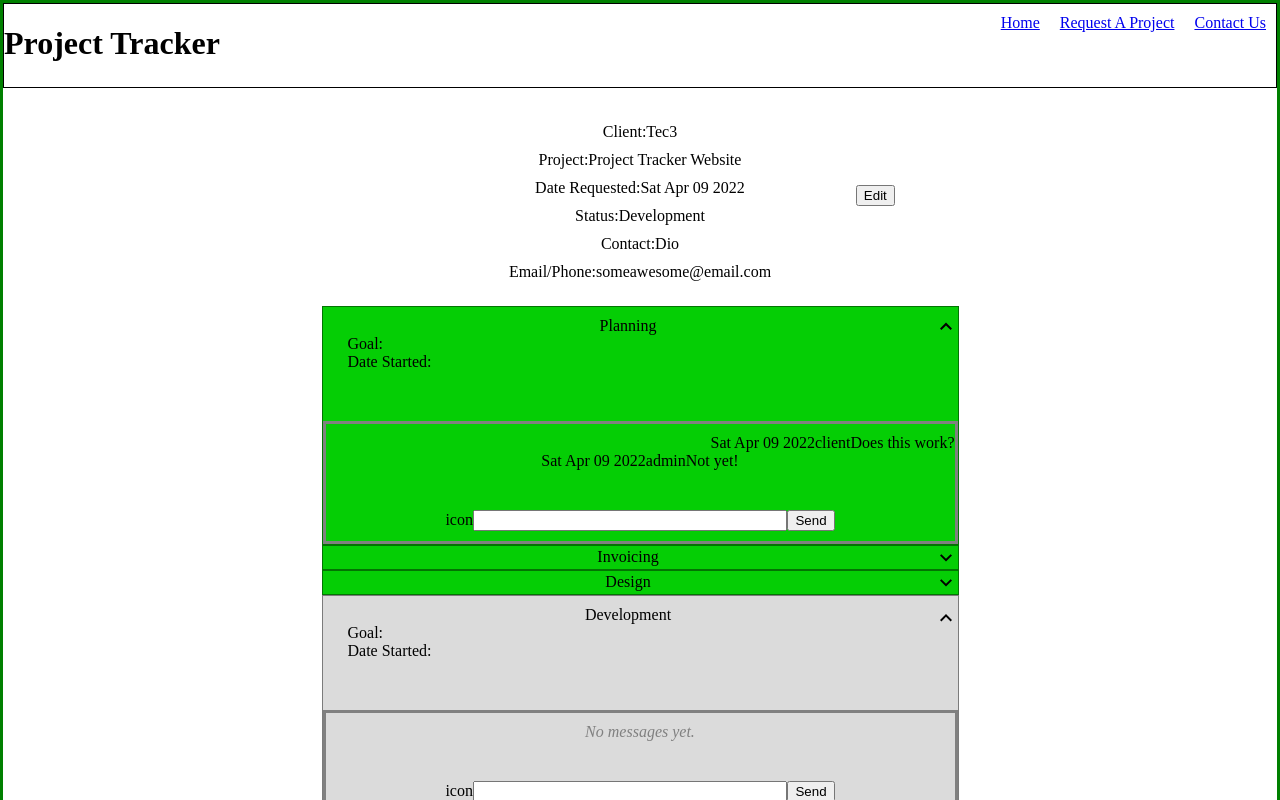
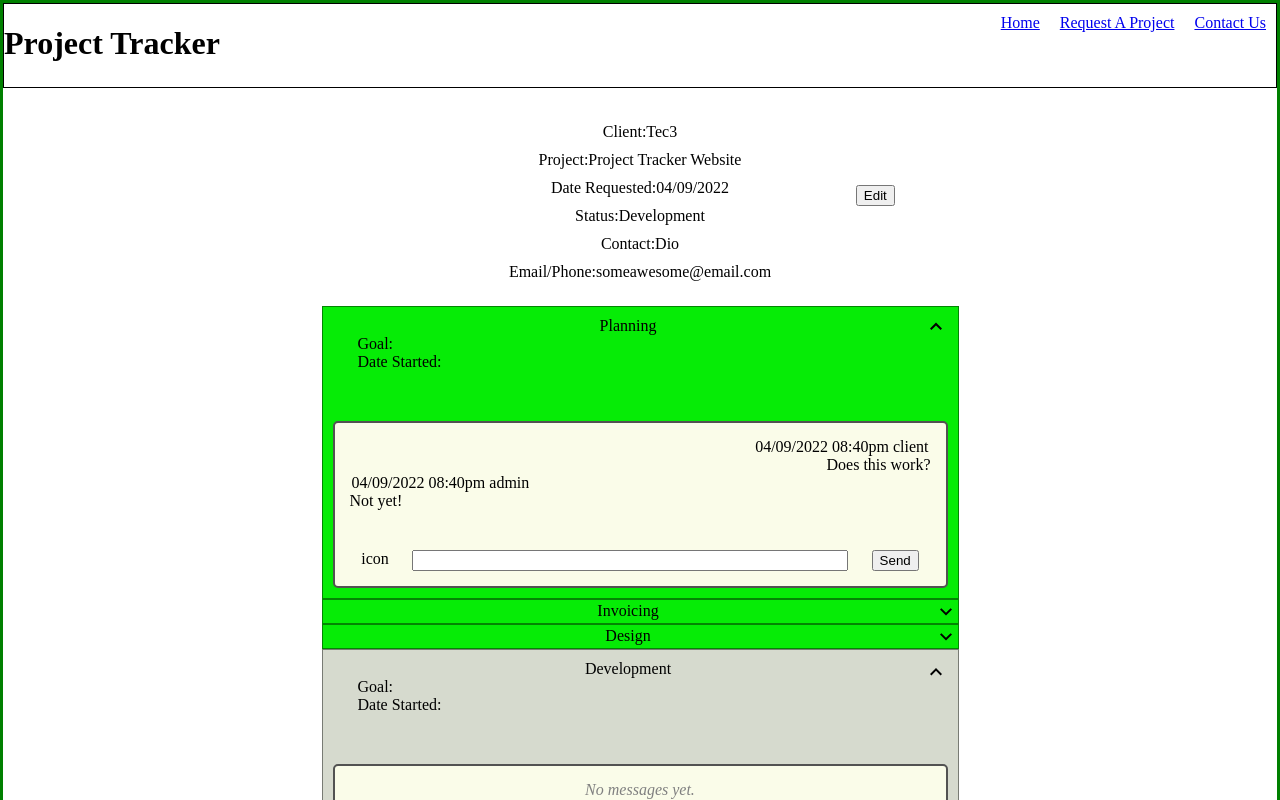
Before and after one commit to dionisggr/project-tracker, a React (Create React App) app: page /project/1 in a window 1280 px wide. Both pictures are taken after a click on the element "Planning". Shown: the top 800 px of the page. Built offline with nearby package versions, Linux system fonts and the light colour scheme; the HTML template or start-up script is replaced by a standard one.

Commit message:
adjusting messages

```diff
--- a/package.json
+++ b/package.json
@@ -8,6 +8,7 @@
     "@testing-library/jest-dom": "^5.16.2",
     "@testing-library/react": "^12.1.2",
     "@testing-library/user-event": "^13.5.0",
+    "date-fns": "^2.28.0",
     "react": "^17.0.2",
     "react-dom": "^17.0.2",
     "react-router-dom": "^6.3.0",
--- a/src/mocks/index.js
+++ b/src/mocks/index.js
@@ -1,4 +1,4 @@
-const formattedDate = new Date().toString().split(' ').slice(0, 4).join(' ');
+const date = new Date();
 
 const project = {
   id: 1,
@@ -7,13 +7,13 @@ const project = {
   contact: 'Dio',
   emailOrPhone: 'someawesome@email.com',
   status: 'Development',
-  dateRequested: formattedDate,
+  dateRequested: date,
   messages: [
-    { id: '11', date: formattedDate, phase: 'Planning', author: 'client', message: 'Does this work?' },
-    { id: '12', date: formattedDate, phase: 'Planning', author: 'admin', message: 'Not yet!' },
-    { id: '21', date: formattedDate, phase: 'Invoicing', author: 'admin', message: 'Have all the requirements been gathered?' },
-    { id: '22', date: formattedDate, phase: 'Invoicing', author: 'client', message: 'Yes, they will be ready for the next meeting.' },
-    { id: '23', date: formattedDate, phase: 'Invoicing', author: 'admin', message: 'Great to hear!' },
+    { id: '11', date, phase: 'Planning', author: 'client', message: 'Does this work?' },
+    { id: '12', date, phase: 'Planning', author: 'admin', message: 'Not yet!' },
+    { id: '21', date, phase: 'Invoicing', author: 'admin', message: 'Have all the requirements been gathered?' },
+    { id: '22', date, phase: 'Invoicing', author: 'client', message: 'Yes, they will be ready for the next meeting.' },
+    { id: '23', date, phase: 'Invoicing', author: 'admin', message: 'Great to hear!' },
   ]
 };
 
--- a/src/pages/Project/Phases/Messages/Message.js
+++ b/src/pages/Project/Phases/Messages/Message.js
@@ -1,14 +1,18 @@
+import { format as formatDate } from 'date-fns';
 import 'styles/Message.css';
 
 export default function Message({ messageData = {} }) {
   const { date = '', author = '', message = '' } = messageData;
   const className = 'message ' + author;
+  const formattedDate = formatDate(date, 'MM/dd/yyyy hh:mmaaa');
 
   return (
     <div className={className}>
-      <label>{date}</label>
-      <label>{author}</label>
-      <label>{message}</label>
+      <div className='message-header'>
+        <label>{formattedDate}</label>
+        <label>{author}</label>
+      </div>
+      <span className='message-content'>{message}</span>
     </div>
   );
 };
--- a/src/pages/Project/Phases/Messages/MessageInput.js
+++ b/src/pages/Project/Phases/Messages/MessageInput.js
@@ -27,7 +27,7 @@ export default function MessageInput({ phase }) {
 
   return (
     <form className='message-input' onSubmit={sendMessage}>
-      icon
+      <span>icon</span>
       <input type='text' name='message' value={inputValue} onChange={handleInput} />
       <button type='submit'>Send</button>
     </form>
--- a/src/pages/Project/ProjectInfo.js
+++ b/src/pages/Project/ProjectInfo.js
@@ -1,4 +1,5 @@
 import { useEffect, useState } from 'react';
+import { format as formatDate } from 'date-fns';
 import LabelWithValue from 'common/LabelWithValue';
 import TextInput from 'common/TextInput';
 import 'styles/ProjectInfo.css';
@@ -14,6 +15,9 @@ export default function ProjectInfo({ project = {} }) {
     contact,
     emailOrPhone,
   } = projectData;
+  const formattedDateRequested = (dateRequested)
+    ? formatDate(dateRequested, 'MM/dd/yyyy')
+    : null;
 
   function handleSubmit() {
 
@@ -45,7 +49,7 @@ export default function ProjectInfo({ project = {} }) {
     <section className='project-info'>
       <LabelWithValue value={client}>Client</LabelWithValue>
       <LabelWithValue value={projectName}>Project</LabelWithValue>
-      <LabelWithValue value={dateRequested}>Date Requested</LabelWithValue>
+      <LabelWithValue value={formattedDateRequested}>Date Requested</LabelWithValue>
       <LabelWithValue value={status}>Status</LabelWithValue>
       <LabelWithValue value={contact}>Contact</LabelWithValue>
       <LabelWithValue value={emailOrPhone}>Email/Phone</LabelWithValue>
@@ -65,7 +69,7 @@ export default function ProjectInfo({ project = {} }) {
         {projectName}
       </TextInput>
       <TextInput name='date-requested' label='Date Requested' onChange={editReport}>
-        {dateRequested}
+        {formattedDateRequested}
       </TextInput>
       <TextInput name='status' label='Status' onChange={editReport}>
         {status}
--- a/src/pages/Project/index.js
+++ b/src/pages/Project/index.js
@@ -1,8 +1,8 @@
 import { useState, useEffect } from 'react';
 import { useParams } from 'react-router-dom';
+import { MessageContext } from 'context';
 import ProjectInfo from './ProjectInfo';
 import Phases from './Phases';
-import { MessageContext } from 'context';
 import 'styles/Project.css';
 
 import mocks from 'mocks';
--- a/src/styles/Message.css
+++ b/src/styles/Message.css
@@ -1,3 +1,16 @@
+.message {
+  width: 100%;
+  text-align: right;
+}
+
+.message label {
+  margin: 0 2px;
+}
+
+.message.admin {
+  text-align: left;
+}
+
 .message.client {
   text-align: right;
 }
--- a/src/styles/MessageInput.css
+++ b/src/styles/MessageInput.css
@@ -1,8 +1,10 @@
 .message-input {
+  display: flex;
+  justify-content: space-around;
   text-align: center;
   margin-top: 40px;
 }
 
 .message-input input {
-  width: 50%;
+  width: 75%;
 }
--- a/src/styles/Messages.css
+++ b/src/styles/Messages.css
@@ -1,9 +1,11 @@
 .messages {
-  border: solid gray;
   display: flex;
   flex-direction: column;
+  background-color: rgb(250, 252, 233);
+  border: solid 2px rgb(82, 82, 82);
+  border-radius: 5px;
   width: 100%;
-  padding: 10px 0;
+  padding: 15px;
   margin-top: 50px;
 }
 
--- a/src/styles/Phase.css
+++ b/src/styles/Phase.css
@@ -1,5 +1,5 @@
 .phase {
-  background-color: rgba(128, 128, 128, 0.281);
+  background-color: rgba(112, 124, 83, 0.281);
   border: solid 1px rgba(0, 0, 0, 0.438);
   min-height: 40px;
   text-align: center;
@@ -9,10 +9,11 @@
 
 .phase.open {
   min-height: 75px;
+  padding: 10px;
 }
 
 .phase.completed {
-  background-color: rgba(2, 206, 2, 0.986);
+  background-color: rgba(3, 236, 3, 0.986);
   min-height: 25px;
   padding-top: 2px;
 }
```
Also changed, not shown: 1 other file (tests, documents, lock files or other folders).
